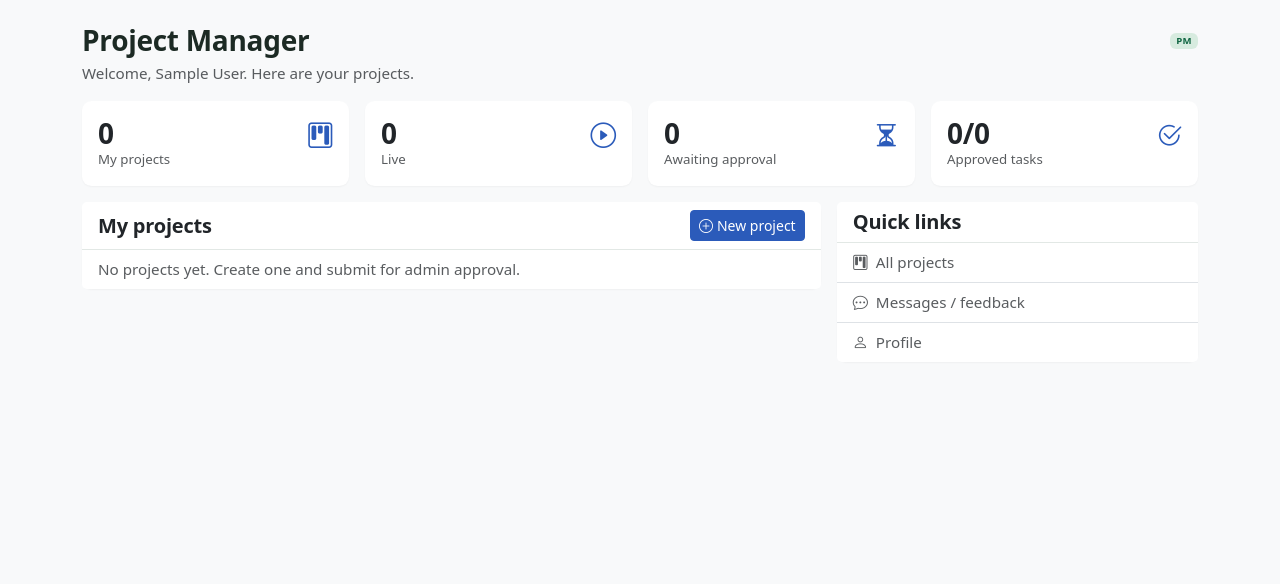
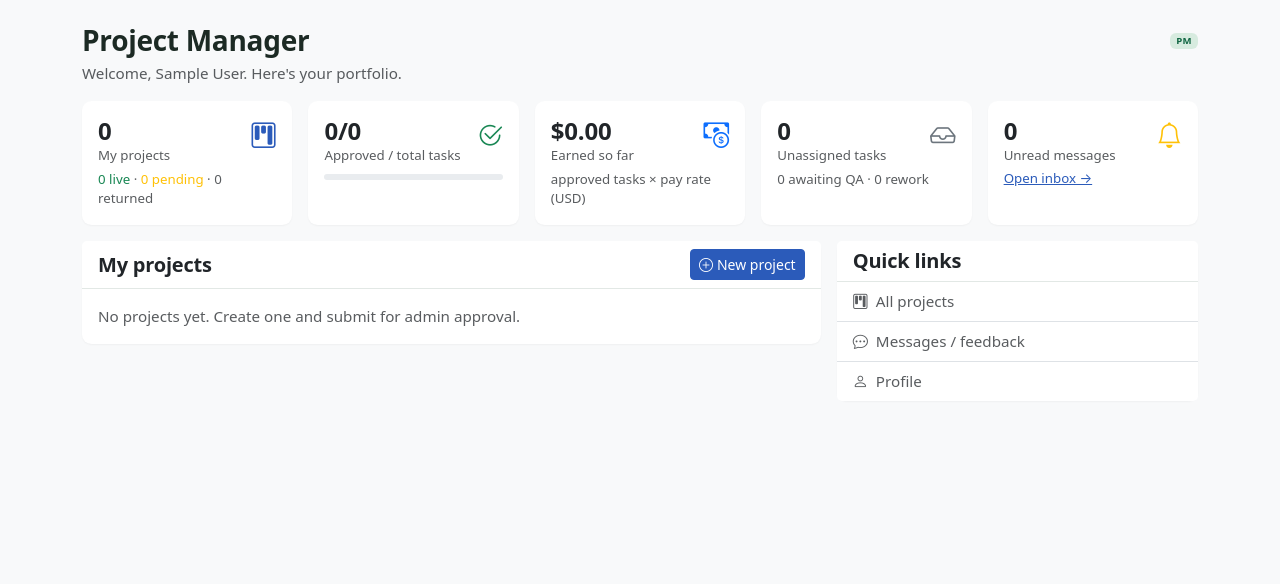
Before and after one commit to BrydlAfrica/Brydl_african, a Flask app: page /pm/ in a window 1280 px wide; the page is wider, and only the part inside the window is pictured. Shown: the part 103-687 px from the top of that part. Run offline with Flask 3, Linux system fonts and the light colour scheme; a user stored in the database is signed in; tables that the repository leaves empty hold one stand-in row (values such as "Sample post"); some libraries are stand-ins or nearby versions.

Commit message:
Phase 13-A: PM dashboard metrics & action items
Per-project cards on /pm/ now show progress bars, pending/approved/rejected
counts, assigned-annotator count, earned-so-far USD (Decimal-only), proposed
rate for pending drafts, and a per-card quick-link into rework.
Awaiting-action callout at the top surfaces rejected drafts, pending approvals,
and projects with rework tasks (up to 8 items).
KPI tiles aggregate across ALL assigned projects (not just current page) using
two grouped SQL queries so there is no N+1: total projects with live/pending/
returned counts, approved/total with progress bar, $ earned, unassigned +
awaiting-QA + rework counts, unread-message count.
Project list paginated 20/page via the shared _pagination macro.
N+1 regression: 8 projects with 5 tasks each renders in <25 queries (was N+1).
All 35 suites green; flake8 clean.

```diff
--- a/routes/pm.py
+++ b/routes/pm.py
@@ -29,6 +29,7 @@ from flask_login import current_user
 from flask_wtf import FlaskForm
 from flask_wtf.csrf import validate_csrf, ValidationError
 from sqlalchemy import func, select
+from sqlalchemy.orm import joinedload
 from wtforms import (
     DateField,
     HiddenField,
@@ -337,26 +338,129 @@ def _parse_task_lines(lines: str, project: Project) -> tuple[list[Task], list[st
 @pm_bp.route("/")
 @pm_required
 def dashboard():
-    """PM dashboard — my projects, headline numbers, open feedback."""
-    projects_q = _pm_projects_query()
-    projects = db.session.scalars(projects_q.order_by(Project.created_at.desc())).all()
-    active_count = sum(1 for p in projects if p.status == "active")
-    pending_approval = sum(1 for p in projects if p.status == "pending_approval")
-    total_tasks = 0
-    total_approved = 0
-    if projects:
-        proj_ids = [p.id for p in projects]
-        total_tasks = db.session.scalar(
-            select(func.count(Task.id)).where(Task.project_id.in_(proj_ids))
-        ) or 0
-        total_approved = db.session.scalar(
-            select(func.count(Task.id)).where(
-                Task.project_id.in_(proj_ids), Task.status == "approved"
+    """PM dashboard — my projects, headline numbers, open feedback, action items.
+
+    Aggregates are computed in a single grouped query per status so there is
+    no N+1 and the page stays snappy even with 50+ assigned projects.
+    """
+    page = max(request.args.get("page", 1, type=int) or 1, 1)
+    projects_pagination = db.paginate(
+        _pm_projects_query()
+        .options(joinedload(Project.creator))
+        .order_by(Project.created_at.desc()),
+        page=page,
+        per_page=PM_PER_PAGE,
+        error_out=False,
+    )
+    project_ids = [p.id for p in projects_pagination.items]
+    project_rows = list(projects_pagination.items)
+
+    # ---- Aggregate counts (single queries, never N+1) ----
+    active_count = sum(1 for p in project_rows if p.status == "active")
+    pending_approval = sum(1 for p in project_rows if p.status == "pending_approval")
+    rejected_count = sum(1 for p in project_rows if p.status == "rejected")
+    paused_count = sum(1 for p in project_rows if p.status == "paused")
+
+    # Per-project task-status breakdown, plus annotator assignment count.
+    per_project_stats: dict[int, dict] = {}
+    if project_ids:
+        status_rows = db.session.execute(
+            select(Task.project_id, Task.status, func.count(Task.id))
+            .where(Task.project_id.in_(project_ids))
+            .group_by(Task.project_id, Task.status)
+        ).all()
+        for pid_, status_, cnt in status_rows:
+            s = per_project_stats.setdefault(pid_, {
+                "total": 0, "pending": 0, "assigned": 0, "submitted": 0,
+                "approved": 0, "rejected": 0, "needs_review": 0,
+            })
+            s[status_] = s.get(status_, 0) + cnt
+            s["total"] += cnt
+        ann_counts = db.session.execute(
+            select(ProjectAssignment.project_id, func.count(ProjectAssignment.id))
+            .where(
+                ProjectAssignment.project_id.in_(project_ids),
+                ProjectAssignment.role_in_project != "project_manager",
             )
-        ) or 0
-    # recent feedback authored by me
+            .group_by(ProjectAssignment.project_id)
+        ).all()
+        ann_map = {pid_: cnt for pid_, cnt in ann_counts}
+        for pid_ in project_ids:
+            per_project_stats.setdefault(pid_, {
+                "total": 0, "pending": 0, "assigned": 0, "submitted": 0,
+                "approved": 0, "rejected": 0, "needs_review": 0,
+            })["ann_count"] = ann_map.get(pid_, 0)
+        # Earned-so-far: sum of pay_per_task * approved_tasks (display estimate).
+        # Stays in Python Decimal; never converted to float.
+        for p in project_rows:
+            s = per_project_stats.get(p.id, {})
+            approved_n = s.get("approved", 0)
+            rate = p.pay_per_task or 0
+            s["earned_usd"] = money(rate) * approved_n if approved_n else money(0)
+            pct = 0
+            if s.get("total", 0):
+                pct = int(round(100 * s.get("approved", 0) / s["total"]))
+            s["pct_complete"] = min(pct, 100)
+    else:
+        for p in project_rows:
+            per_project_stats[p.id] = {
+                "total": 0, "pending": 0, "assigned": 0, "submitted": 0,
+                "approved": 0, "rejected": 0, "needs_review": 0,
+                "ann_count": 0, "earned_usd": money(0), "pct_complete": 0,
+            }
+
+    # Totals across ALL assigned projects (not just current page) — used for
+    # the KPI tiles at the top. Two aggregate queries; never N+1.
+    all_pids: list[int] = []
+    proj_pay: dict[int, object] = {}
+    for p in db.session.scalars(_pm_projects_query()).all():
+        all_pids.append(p.id)
+        proj_pay[p.id] = money(p.pay_per_task or 0)
+    totals = {"total_tasks": 0, "total_approved": 0, "total_pending": 0,
+              "total_submitted": 0, "total_rejected": 0, "total_earned": money(0)}
+    if all_pids:
+        t_rows = db.session.execute(
+            select(Task.project_id, Task.status, func.count(Task.id))
+            .where(Task.project_id.in_(all_pids))
+            .group_by(Task.project_id, Task.status)
+        ).all()
+        for pid_, status_, cnt in t_rows:
+            totals["total_tasks"] += cnt
+            if status_ == "approved":
+                totals["total_approved"] += cnt
+                totals["total_earned"] += proj_pay.get(pid_, money(0)) * cnt
+            elif status_ == "pending":
+                totals["total_pending"] += cnt
+            elif status_ == "submitted":
+                totals["total_submitted"] += cnt
+            elif status_ == "rejected":
+                totals["total_rejected"] += cnt
+
+    # ---- Awaiting action widget ----
+    action_items: list[dict] = []
+    for p in project_rows:
+        if p.status == "rejected":
+            action_items.append({
+                "kind": "rejected", "project": p,
+                "label": "Returned with note",
+                "url": url_for("pm.project_detail", project_id=p.id),
+            })
+        elif p.status == "pending_approval":
+            action_items.append({
+                "kind": "pending", "project": p,
+                "label": "Awaiting admin approval",
+                "url": url_for("pm.project_detail", project_id=p.id),
+            })
+        s = per_project_stats.get(p.id, {})
+        if s.get("rejected", 0) > 0:
+            action_items.append({
+                "kind": "rework", "project": p,
+                "label": f"{s['rejected']} task(s) need revision",
+                "url": url_for("pm.tasks", project_id=p.id, status="rejected"),
+            })
+    action_items = action_items[:8]
+
     from models import FeedbackThread
-
     my_feedback = db.session.scalars(
         select(FeedbackThread)
         .where(FeedbackThread.author_id == current_user.id)
@@ -371,12 +475,16 @@ def dashboard():
     ) or 0
     return render_template(
         "pm/dashboard.html",
-        projects=projects,
+        projects=project_rows,
+        pagination=projects_pagination,
+        stats=per_project_stats,
+        totals=totals,
         active_count=active_count,
         pending_approval=pending_approval,
-        total_tasks=total_tasks,
-        total_approved=total_approved,
+        rejected_count=rejected_count,
+        paused_count=paused_count,
         my_feedback=my_feedback,
+        action_items=action_items,
         unread_notifications=unread_bell,
     )
 
--- a/templates/pm/dashboard.html
+++ b/templates/pm/dashboard.html
@@ -1,50 +1,124 @@
 {% extends "base.html" %}
+{% from "_pagination.html" import pager %}
 {% block title %}PM Dashboard · {{ app_name }}{% endblock %}
 {% block content %}
 <div class="d-flex flex-wrap justify-content-between align-items-center gap-2 mb-1">
   <h1 class="h3 mb-0">Project Manager</h1>
   <span class="badge role-badge bg-success text-white">PM</span>
 </div>
-<p class="text-muted">Welcome, {{ current_user.name }}. Here are your projects.</p>
+<p class="text-muted">Welcome, {{ current_user.name }}. Here's your portfolio.</p>
 
+{# ---- KPI tiles (across all assigned projects) ---- #}
 <div class="row g-3 mb-3">
-  <div class="col-6 col-lg-3"><div class="card border-0 shadow-sm h-100"><div class="card-body py-3">
-    <div class="d-flex justify-content-between"><div><div class="h3 fw-bold mb-0">{{ projects|length }}</div><div class="text-muted small">My projects</div></div>
-    <i class="bi bi-kanban stat-icon"></i></div></div></div></div>
-  <div class="col-6 col-lg-3"><div class="card border-0 shadow-sm h-100"><div class="card-body py-3">
-    <div class="d-flex justify-content-between"><div><div class="h3 fw-bold mb-0">{{ active_count }}</div><div class="text-muted small">Live</div></div>
-    <i class="bi bi-play-circle stat-icon"></i></div></div></div></div>
-  <div class="col-6 col-lg-3"><div class="card border-0 shadow-sm h-100"><div class="card-body py-3">
-    <div class="d-flex justify-content-between"><div><div class="h3 fw-bold mb-0">{{ pending_approval }}</div><div class="text-muted small">Awaiting approval</div></div>
-    <i class="bi bi-hourglass-split stat-icon"></i></div></div></div></div>
-  <div class="col-6 col-lg-3"><div class="card border-0 shadow-sm h-100"><div class="card-body py-3">
-    <div class="d-flex justify-content-between"><div><div class="h3 fw-bold mb-0">{{ total_approved }}/{{ total_tasks }}</div><div class="text-muted small">Approved tasks</div></div>
-    <i class="bi bi-check2-circle stat-icon"></i></div></div></div></div>
+  <div class="col-6 col-md-4 col-lg"><div class="card border-0 shadow-sm h-100"><div class="card-body py-3">
+    <div class="d-flex justify-content-between"><div><div class="h4 fw-bold mb-0">{{ pagination.total }}</div><div class="text-muted small">My projects</div></div>
+    <i class="bi bi-kanban stat-icon"></i></div>
+    <div class="small text-muted mt-1">
+      <span class="text-success">{{ active_count }} live</span> ·
+      <span class="text-warning">{{ pending_approval }} pending</span> ·
+      {% if rejected_count %}<span class="text-danger">{{ rejected_count }} returned</span>{% else %}<span>0 returned</span>{% endif %}
+    </div></div></div></div>
+  <div class="col-6 col-md-4 col-lg"><div class="card border-0 shadow-sm h-100"><div class="card-body py-3">
+    <div class="d-flex justify-content-between"><div><div class="h4 fw-bold mb-0">{{ totals.total_approved }}/{{ totals.total_tasks }}</div><div class="text-muted small">Approved / total tasks</div></div>
+    <i class="bi bi-check2-circle stat-icon text-success"></i></div>
+    {% set pct_all = (100 * totals.total_approved // totals.total_tasks) if totals.total_tasks else 0 %}
+    <div class="progress mt-2" style="height:6px"><div class="progress-bar bg-success" style="width:{{ pct_all }}%"></div></div>
+  </div></div></div>
+  <div class="col-6 col-md-4 col-lg"><div class="card border-0 shadow-sm h-100"><div class="card-body py-3">
+    <div class="d-flex justify-content-between"><div><div class="h4 fw-bold mb-0">${{ '%.2f'|format(totals.total_earned) }}</div><div class="text-muted small">Earned so far</div></div>
+    <i class="bi bi-cash-coin stat-icon text-primary"></i></div>
+    <div class="small text-muted mt-1">approved tasks × pay rate (USD)</div>
+  </div></div></div>
+  <div class="col-6 col-md-4 col-lg"><div class="card border-0 shadow-sm h-100"><div class="card-body py-3">
+    <div class="d-flex justify-content-between"><div><div class="h4 fw-bold mb-0">{{ totals.total_pending }}</div><div class="text-muted small">Unassigned tasks</div></div>
+    <i class="bi bi-inbox stat-icon text-secondary"></i></div>
+    <div class="small text-muted mt-1">{{ totals.total_submitted }} awaiting QA · {{ totals.total_rejected }} rework</div>
+  </div></div></div>
+  <div class="col-6 col-md-4 col-lg"><div class="card border-0 shadow-sm h-100"><div class="card-body py-3">
+    <div class="d-flex justify-content-between"><div><div class="h4 fw-bold mb-0">{{ unread_notifications }}</div><div class="text-muted small">Unread messages</div></div>
+    <i class="bi bi-bell stat-icon text-warning"></i></div>
+    <a href="{{ url_for('staff.feedback_inbox') }}" class="small stretched-link">Open inbox →</a>
+  </div></div></div>
 </div>
 
 <div class="row g-3">
+  {# ---- Action items ---- #}
+  {% if action_items %}
+  <div class="col-12">
+    <div class="card border-0 shadow-sm border-start border-4 border-warning">
+      <div class="card-body py-2">
+        <h6 class="mb-2"><i class="bi bi-exclamation-triangle text-warning me-1"></i>Awaiting your action</h6>
+        <ul class="list-unstyled mb-0 small">
+          {% for a in action_items %}
+          <li class="py-1">
+            {% if a.kind == 'rejected' %}<span class="badge bg-danger me-1">Returned</span>
+            {% elif a.kind == 'pending' %}<span class="badge bg-warning text-dark me-1">Pending</span>
+            {% elif a.kind == 'rework' %}<span class="badge bg-outline-danger text-danger border me-1">Rework</span>
+            {% endif %}
+            <a href="{{ a.url }}"><strong>{{ a.project.name }}</strong></a> — {{ a.label }}
+          </li>
+          {% endfor %}
+        </ul>
+      </div>
+    </div>
+  </div>
+  {% endif %}
+
+  {# ---- Project list (paginated, per-project stats) ---- #}
   <div class="col-lg-8">
     <div class="card border-0 shadow-sm">
       <div class="card-header bg-white d-flex justify-content-between align-items-center">
         <h5 class="mb-0">My projects</h5>
         <a href="{{ url_for('pm.new_project') }}" class="btn btn-sm btn-primary"><i class="bi bi-plus-circle me-1"></i>New project</a>
       </div>
+      {% if projects %}
       <div class="list-group list-group-flush">
         {% for p in projects %}
-        <a href="{{ url_for('pm.project_detail', project_id=p.id) }}" class="list-group-item list-group-item-action d-flex justify-content-between align-items-center">
-          <div>
-            <div class="fw-semibold">{{ p.name }} <small class="text-muted">· {{ p.client_name }}</small></div>
-            <small class="text-muted">{{ p.task_type.replace('_', ' ')|title }}</small>
+        {% set s = stats[p.id] %}
+        <a href="{{ url_for('pm.project_detail', project_id=p.id) }}" class="list-group-item list-group-item-action">
+          <div class="d-flex justify-content-between align-items-start flex-wrap gap-2 mb-1">
+            <div>
+              <div class="fw-semibold">{{ p.name }} <small class="text-muted">· {{ p.client_name }}</small></div>
+              <small class="text-muted">{{ p.task_type.replace('_',' ')|title }} · {{ s.ann_count }} annotator{{ '' if s.ann_count == 1 else 's' }}</small>
+            </div>
+            {% set badge_cls = {'draft':'bg-secondary','pending_approval':'bg-warning text-dark','active':'bg-success','paused':'bg-secondary','completed':'bg-info text-dark','rejected':'bg-danger text-white'}[p.status] %}
+            <span class="badge {{ badge_cls }} align-self-start">{{ p.status|replace('_',' ')|title }}</span>
           </div>
-          {% set badge_cls = {'draft':'bg-secondary','pending_approval':'bg-warning text-dark','active':'bg-success','paused':'bg-secondary','completed':'bg-info text-dark','rejected':'bg-danger text-white'}[p.status] %}
-          <span class="badge {{ badge_cls }}">{{ p.status|replace('_',' ')|title }}</span>
+          <div class="row gx-3 small text-muted align-items-center">
+            <div class="col-sm-7">
+              <div class="progress mt-1" style="height:5px" title="{{ s.approved }}/{{ s.total }} approved">
+                <div class="progress-bar bg-success" style="width:{{ s.pct_complete }}%"></div>
+              </div>
+              <div class="mt-1">
+                {{ s.approved }}/{{ s.total }} approved · {{ s.pending }} to assign ·
+                {% if s.rejected %}<span class="text-danger">{{ s.rejected }} rework</span>{% else %}0 rework{% endif %}
+              </div>
+            </div>
+            <div class="col-sm-5 text-sm-end">
+              {% if p.status == 'active' and p.pay_per_task %}
+                <span class="text-success fw-semibold">${{ '%.2f'|format(s.earned_usd) }}</span> earned
+                <span class="text-muted"> · </span>
+                <span>${{ '%.4f'|format(p.pay_per_task) }}/task</span>
+              {% elif p.status == 'pending_approval' %}
+                <span class="text-warning">proposed ${{ '%.4f'|format(p.proposed_pay_per_task or 0) }}</span>
+              {% else %}
+                <span class="text-muted">not yet live</span>
+              {% endif %}
+            </div>
+          </div>
         </a>
-        {% else %}
-        <div class="list-group-item text-muted">No projects yet. Create one and submit for admin approval.</div>
         {% endfor %}
       </div>
+      {% if pagination and pagination.pages > 1 %}
+      <div class="card-footer bg-white py-2">{{ pager(pagination, 'pm.dashboard') }}</div>
+      {% endif %}
+      {% else %}
+      <div class="card-body text-muted">No projects yet. Create one and submit for admin approval.</div>
+      {% endif %}
     </div>
   </div>
+
+  {# ---- Right rail ---- #}
   <div class="col-lg-4">
     <div class="card border-0 shadow-sm">
       <div class="card-header bg-white"><h5 class="mb-0">Quick links</h5></div>
```
Also changed, not shown: tests/test_pm.py (+36 -0 lines).
